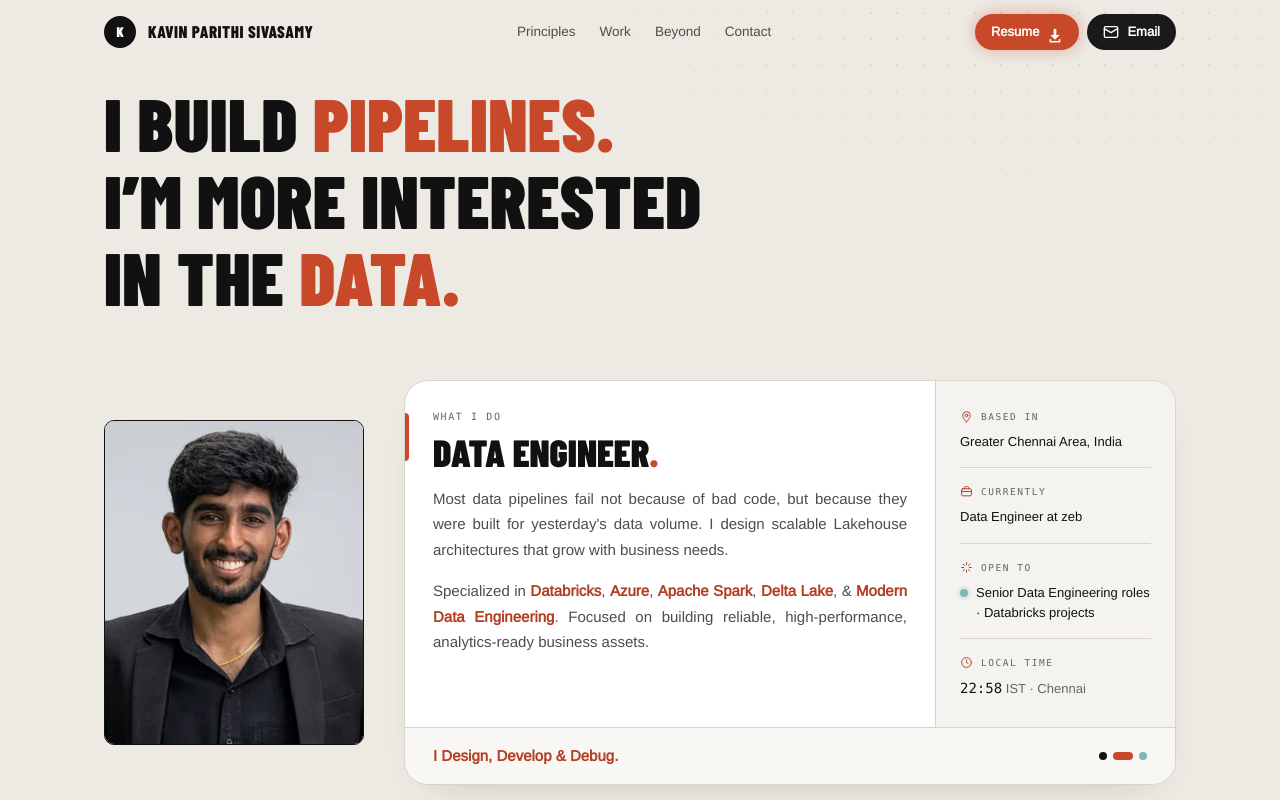
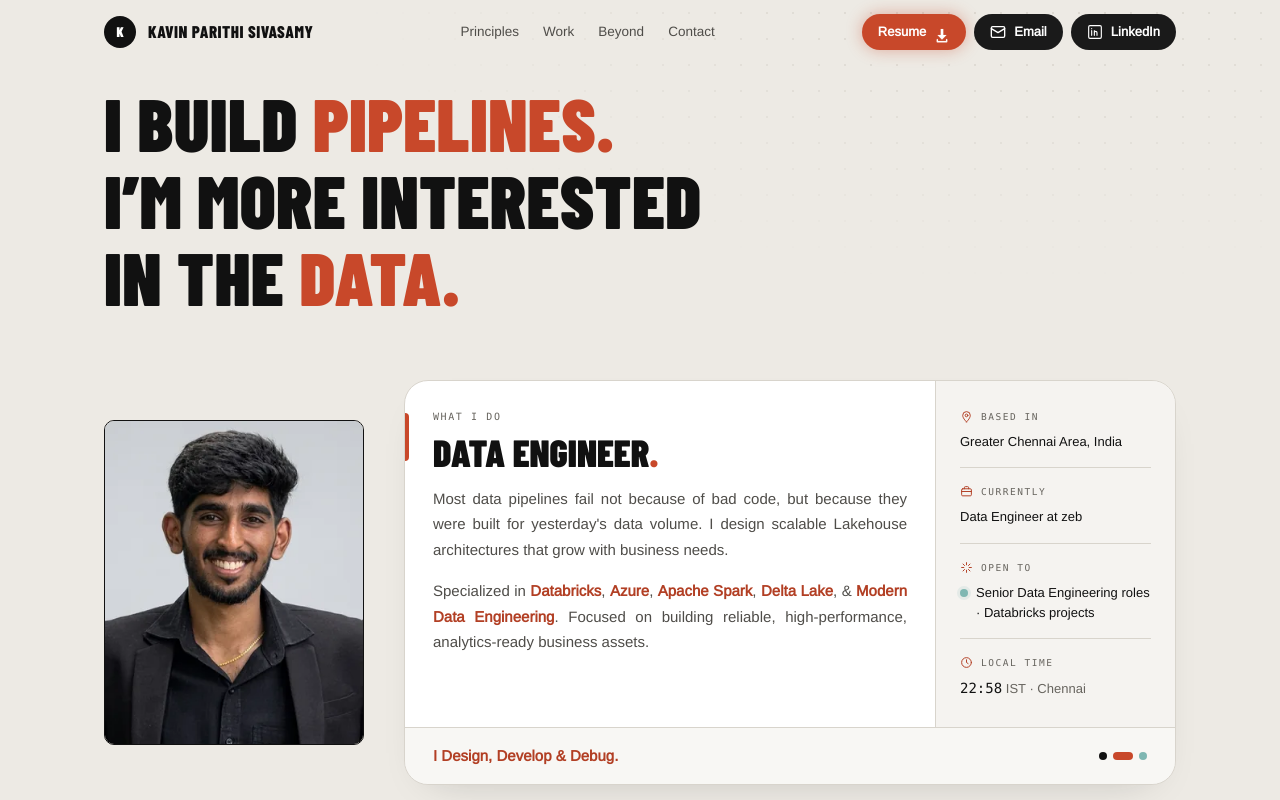
Before and after one commit to kavinparithi-works/portfolio, a React (Vite) app: page / in a window 1280 px wide. Shown: the top 800 px of the page. Built offline with nearby package versions, Linux system fonts and the light colour scheme; a web font is replaced by a local one.

Commit message:
Add LinkedIn beside Email in mobile and desktop headers

```diff
--- a/src/components/Nav/Nav.jsx
+++ b/src/components/Nav/Nav.jsx
@@ -11,8 +11,8 @@ const SECTION_IDS = navLinks.map((l) => l.id)
 
 /**
  * Fixed top bar. The "K" monogram doubles as a reading-progress ring and a
- * back-to-top control; the active section link uses bold text. Phones keep
- * Resume, Email and GitHub within reach. Below `lg` sections use a menu.
+ * back-to-top control; the active section link uses bold text. Resume, Email
+ * and LinkedIn stay within reach. Below `lg` sections use a menu.
  */
 export function Nav() {
   const logoRef = useRef(null)
@@ -133,16 +133,17 @@ export function Nav() {
               <span className="hidden md:inline">Email</span>
             </a>
             <a
-              href={site.github}
+              href={site.linkedin}
               target="_blank"
               rel="noreferrer"
-              aria-label="GitHub"
+              aria-label="LinkedIn"
               className={cn(
-                'flex h-11 w-11 items-center justify-center rounded-full bg-dark text-white transition-colors duration-200 hover:bg-[#2b2b2b] md:hidden',
+                'inline-flex h-11 w-11 items-center justify-center gap-2 rounded-full bg-dark text-[13px] font-semibold text-white transition-colors duration-200 hover:bg-[#2b2b2b] md:h-auto md:w-auto md:px-4 md:py-2',
                 menuOpen && 'invisible'
               )}
             >
-              <Icon name="github" size={18} />
+              <Icon name="linkedin" size={16} />
+              <span className="hidden md:inline">LinkedIn</span>
             </a>
             <button
               type="button"
```
